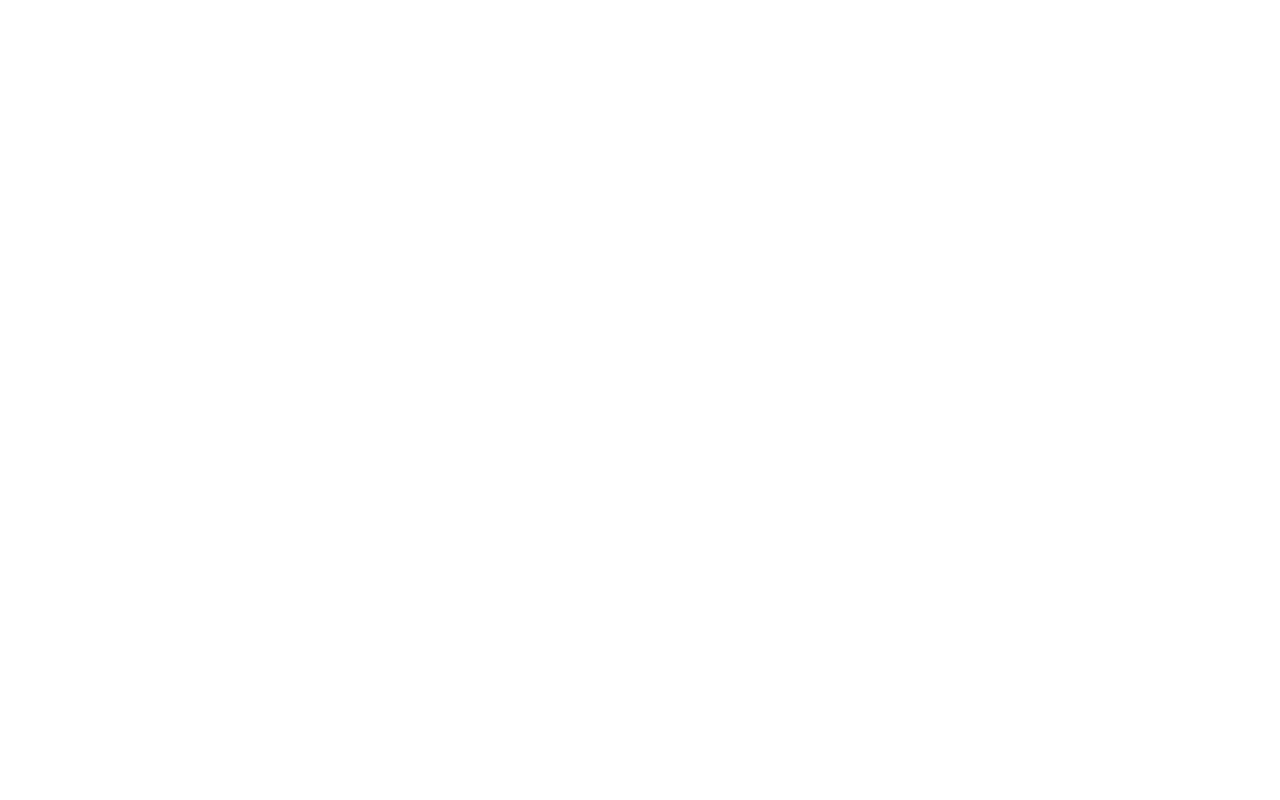
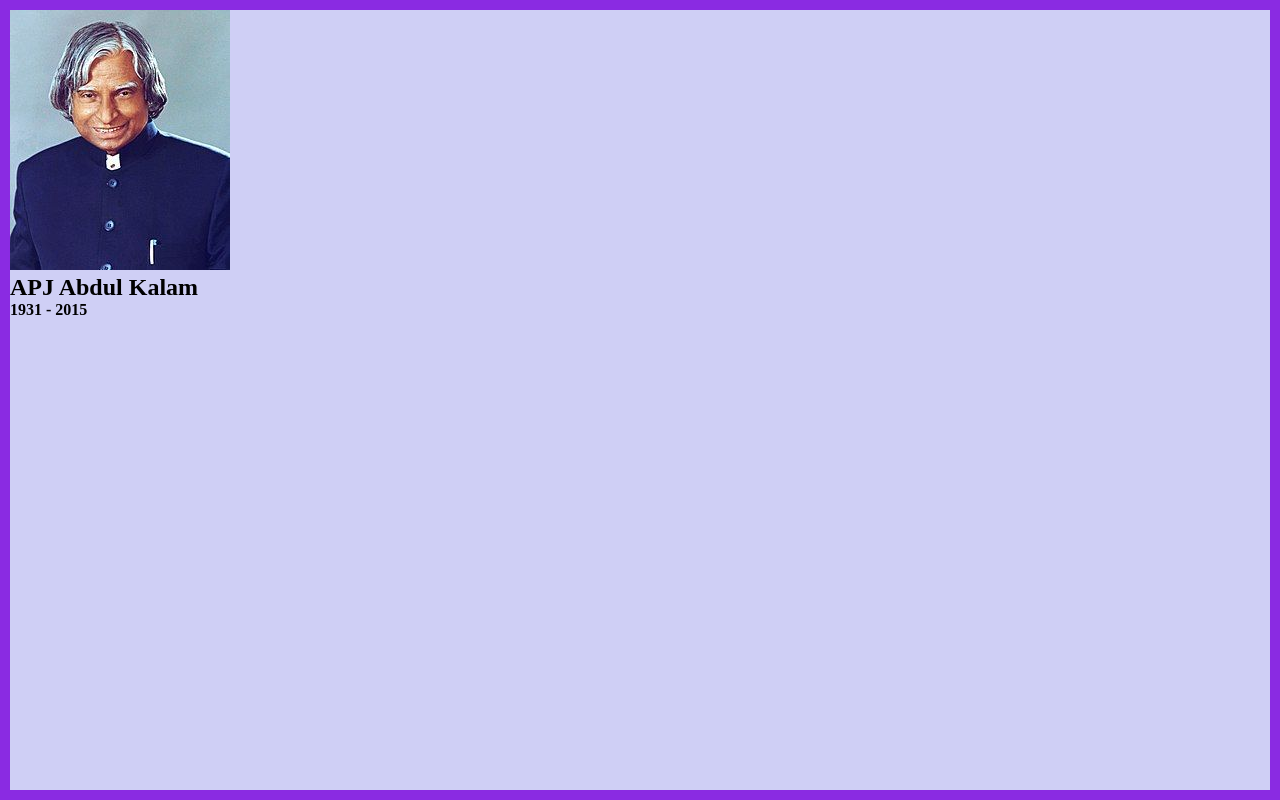
Before and after one commit to susovan777/Tribute-Page, a plain HTML site: page index.html in a window 1280 px wide. Drawn offline with Linux system fonts and the light colour scheme.

Commit message:
Updated css file for styling the layout

```diff
--- a/index.html
+++ b/index.html
@@ -10,8 +10,15 @@
 <body>
     <div class="container">
         <div class="content">
+            <!-- for image and headline -->
             <section class="top_section">
-
+                <div class="image_container">
+                    <img src="apj.jpg" alt="Dr. APJ Kalam">
+                </div>
+                <div>
+                    <h1>APJ Abdul Kalam</h1>
+                    <h4>1931 - 2015</h4>
+                </div>
             </section>
             <section class="about_section">
 
--- a/styles.css
+++ b/styles.css
@@ -0,0 +1,17 @@
+*{
+    background-color: #cfcff5;
+    margin: 0;
+    padding: 0;
+    box-sizing: border-box;
+}
+
+.container {
+    border: 10px solid blueviolet;
+    min-height: 100vh;
+
+}
+
+.content {
+    max-width: 1270px;
+    margin: 0 auto;
+}
```
